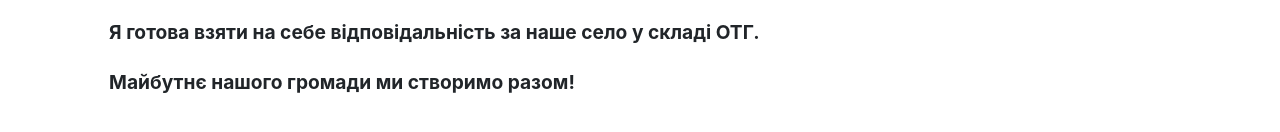
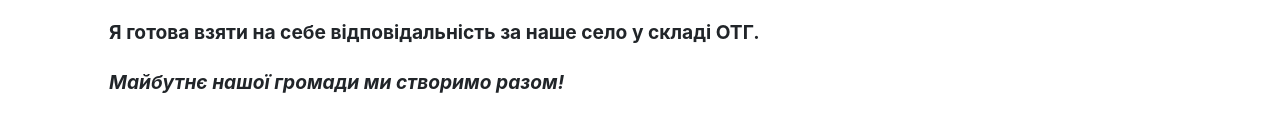
Before and after one commit to GavrilenkoGeorgi/robakidze.com, a website: page html/program.html in a window 1280 px wide. Shown: the part 1181-1313 px from the top of the page. Drawn offline with nearby package versions, Linux system fonts and the light colour scheme.

Commit message:
Fix typo

```diff
--- a/html/program.html
+++ b/html/program.html
@@ -78,7 +78,7 @@
 									<strong>Я готова взяти на себе відповідальність за наше село у складі ОТГ.</strong>
 								</p>
 								<p>
-									<strong>Майбутнє нашого громади ми створимо разом!</strong>
+									<strong><em>Майбутнє нашої громади ми створимо разом!</em></strong>
 								</p>
 							</div>
 						</div>
```
